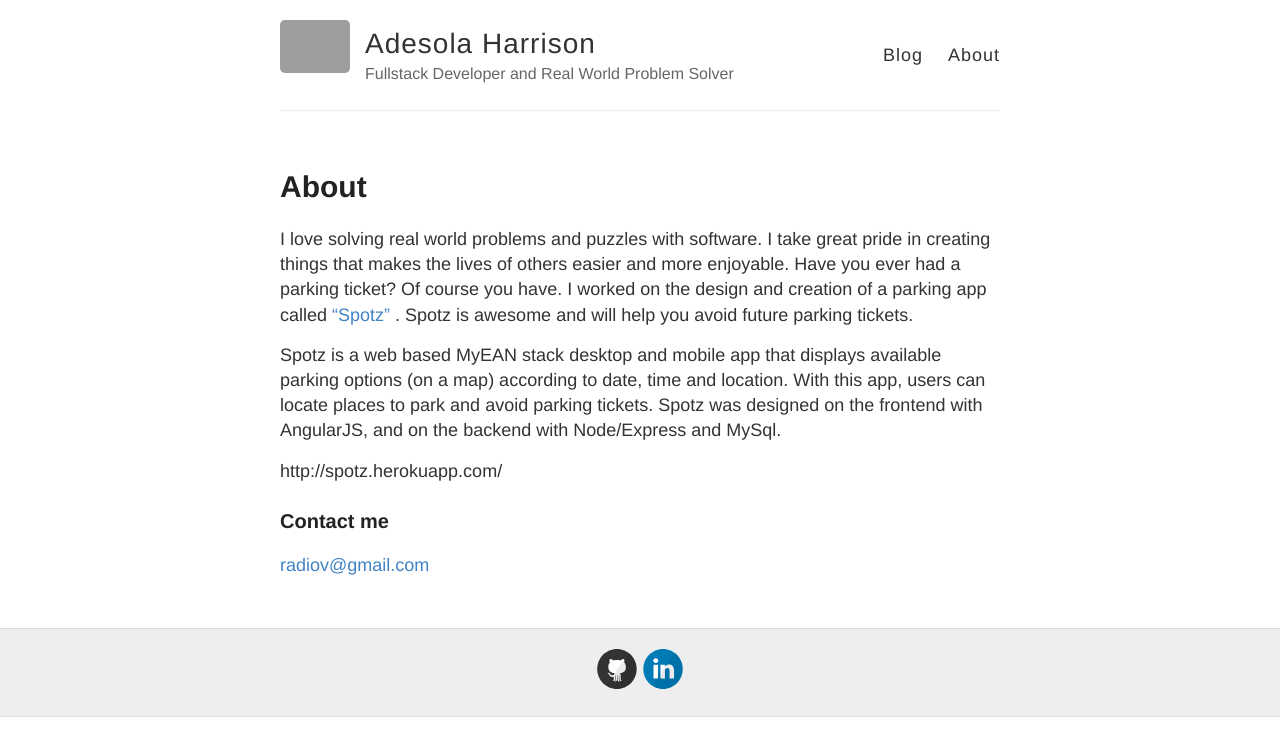
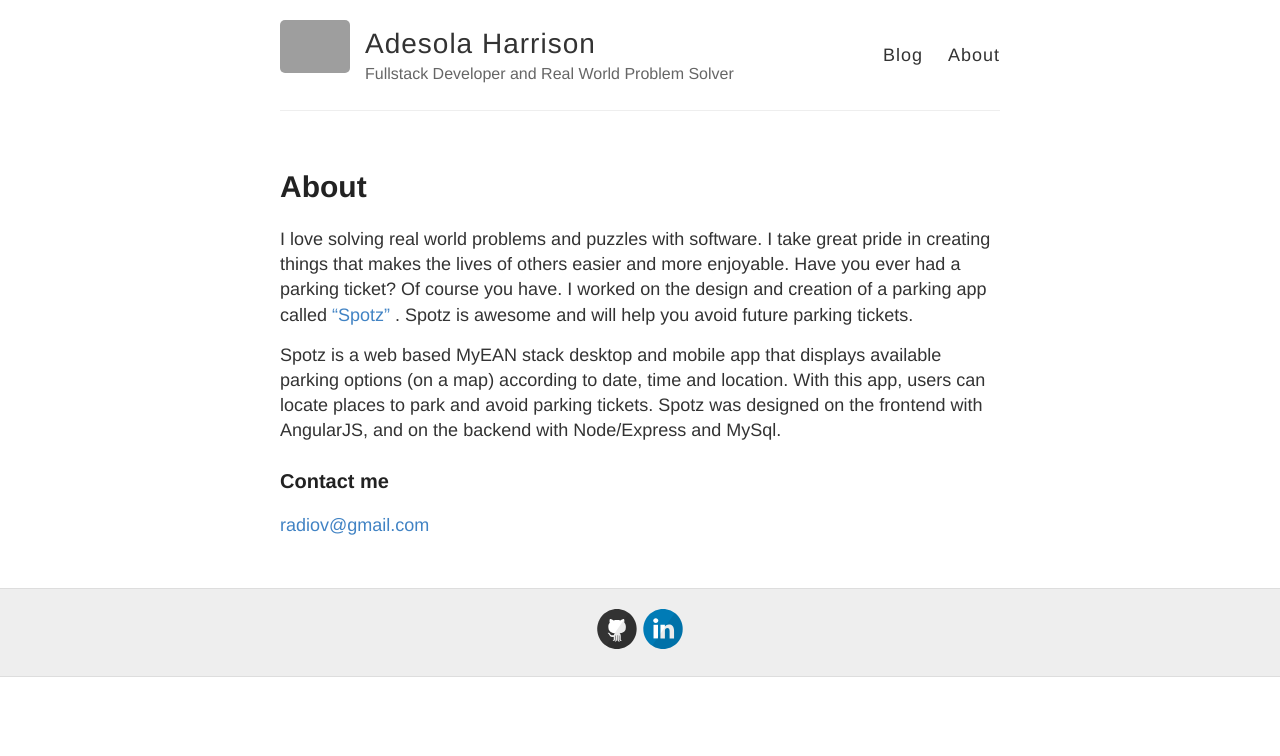
Before and after one commit to HarrisonA/HarrisonA.github.io, a Jekyll site: the page built from about.md, in a window 1280 px wide. Shown: the top 756 px of the page. Built offline with Jekyll 4.4.1, drawn with Linux system fonts in a browser that asks for light colours; Markdown is read by kramdown in place of the engine named in the settings; part of the change alters nothing that is shown; grey boxes are pictures that could not be loaded.

Commit message:
url updates

```diff
--- a/about.md
+++ b/about.md
@@ -8,8 +8,6 @@ I love solving real world problems and puzzles with software. I take great pride
 
 Spotz is a web based MyEAN stack desktop and mobile app that displays available parking options (on a map) according to date, time and location. With this app, users can locate places to park and avoid parking tickets. Spotz was designed on the frontend with AngularJS, and on the backend with Node/Express and MySql.
 
-http://spotz.herokuapp.com/
-
 ### Contact me
 
 [radiov@gmail.com](mailto:radiov@gmail.com)
```
